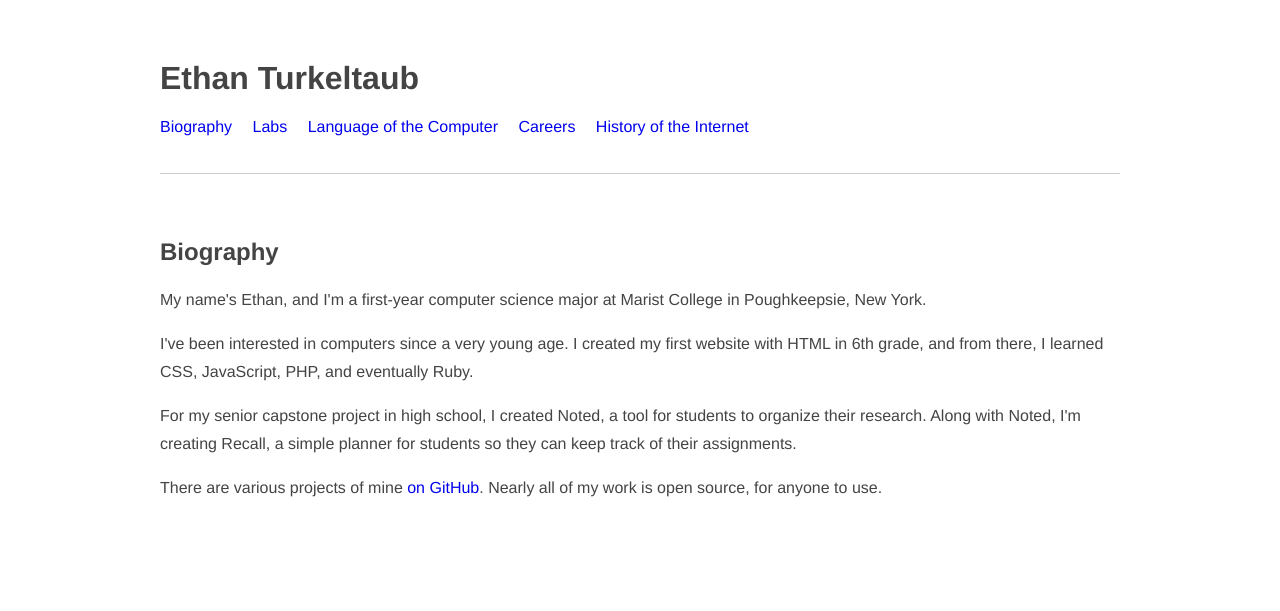
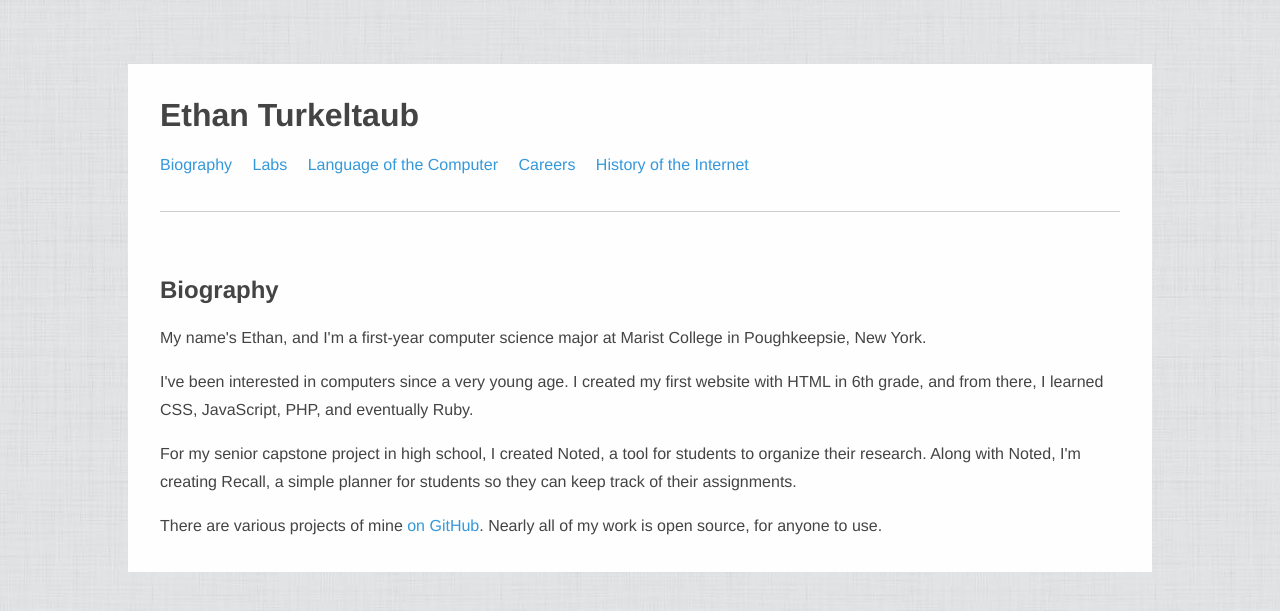
Before and after one commit to ethnt/marist, a PHP site: page / in a window 1280 px wide. Shown: the top 611 px of the page. Run offline with PHP 8.4, Linux system fonts and the light colour scheme; some libraries are stand-ins or nearby versions.

Commit message:
fancied up the foxweb page.

```diff
--- a/2013/fall/cmpt120/Projects/Foxweb/careers.html
+++ b/2013/fall/cmpt120/Projects/Foxweb/careers.html
@@ -8,6 +8,9 @@
 		<title>Ethan Turkeltaub</title>
 
 		<link href="css/application.css" rel="stylesheet" />
+
+		<script type="text/javascript" src="//use.typekit.net/nmz6zyx.js"></script>
+		<script type="text/javascript">try{Typekit.load();}catch(e){}</script>
 	</head>
 	<body>
 		<div id="contain">
--- a/2013/fall/cmpt120/Projects/Foxweb/css/application.css
+++ b/2013/fall/cmpt120/Projects/Foxweb/css/application.css
@@ -3,17 +3,25 @@
 */
 
 body {
+	background: #fefefe url(../img/whitey.png) repeat;
 	color: #444;
-	font: 100%/1.75em "Helvetica Neue", Helvetica, Arial, sans-serif;
+	font: 100%/1.75em "franklin-gothic-urw", Helvetica Neue, Helvetica, Arial, sans-serif;
 }
 
 a {
+	color: #3498DB;
 	text-decoration: none;
 }
 
+a:hover {
+	color: #2980B9;
+}
+
 #contain {
+	background: #fefefe;
 	margin: 4em auto;
 	max-width: 960px;
+	padding: 1em 2em;
 }
 
 header {
--- a/2013/fall/cmpt120/Projects/Foxweb/history.html
+++ b/2013/fall/cmpt120/Projects/Foxweb/history.html
@@ -9,6 +9,9 @@
 		<title>Ethan Turkeltaub</title>
 
 		<link href="css/application.css" rel="stylesheet" />
+
+		<script type="text/javascript" src="//use.typekit.net/nmz6zyx.js"></script>
+		<script type="text/javascript">try{Typekit.load();}catch(e){}</script>
 	</head>
 	<body>
 		<div id="contain">
--- a/2013/fall/cmpt120/Projects/Foxweb/index.html
+++ b/2013/fall/cmpt120/Projects/Foxweb/index.html
@@ -9,6 +9,9 @@
 		<title>Ethan Turkeltaub</title>
 
 		<link href="css/application.css" rel="stylesheet" />
+
+		<script type="text/javascript" src="//use.typekit.net/nmz6zyx.js"></script>
+		<script type="text/javascript">try{Typekit.load();}catch(e){}</script>
 	</head>
 	<body>
 		<div id="contain">
--- a/2013/fall/cmpt120/Projects/Foxweb/labs.html
+++ b/2013/fall/cmpt120/Projects/Foxweb/labs.html
@@ -9,6 +9,9 @@
 		<title>Ethan Turkeltaub</title>
 
 		<link href="css/application.css" rel="stylesheet" />
+
+		<script type="text/javascript" src="//use.typekit.net/nmz6zyx.js"></script>
+		<script type="text/javascript">try{Typekit.load();}catch(e){}</script>
 	</head>
 	<body>
 		<div id="contain">
--- a/2013/fall/cmpt120/Projects/Foxweb/language.html
+++ b/2013/fall/cmpt120/Projects/Foxweb/language.html
@@ -9,6 +9,9 @@
 		<title>Ethan Turkeltaub</title>
 
 		<link href="css/application.css" rel="stylesheet" />
+
+		<script type="text/javascript" src="//use.typekit.net/nmz6zyx.js"></script>
+		<script type="text/javascript">try{Typekit.load();}catch(e){}</script>
 	</head>
 	<body>
 		<div id="contain">
```
Also changed, not shown: 2013/fall/cmpt120/Projects/Foxweb/img/whitey.png (added), 1 other file.
